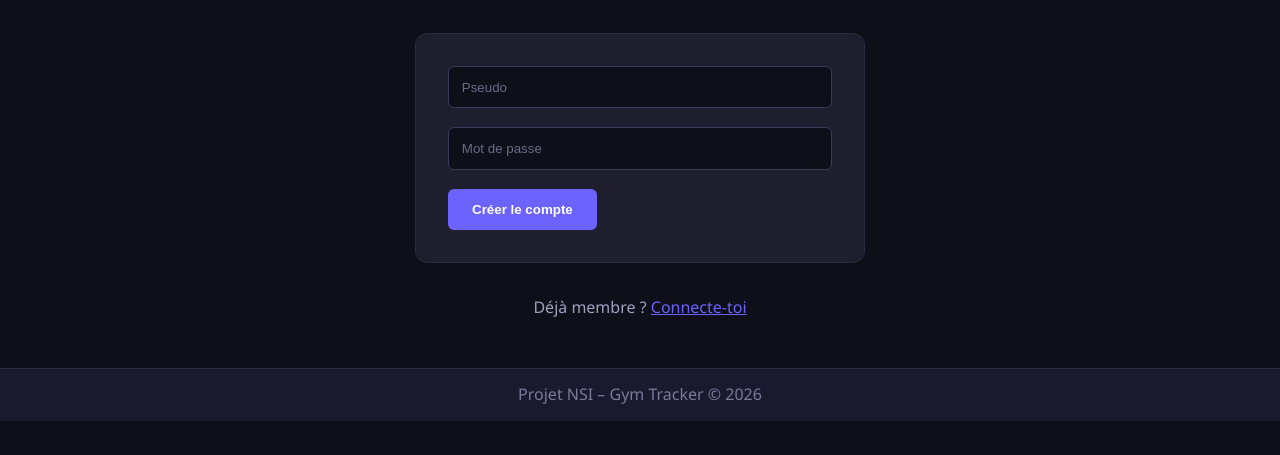
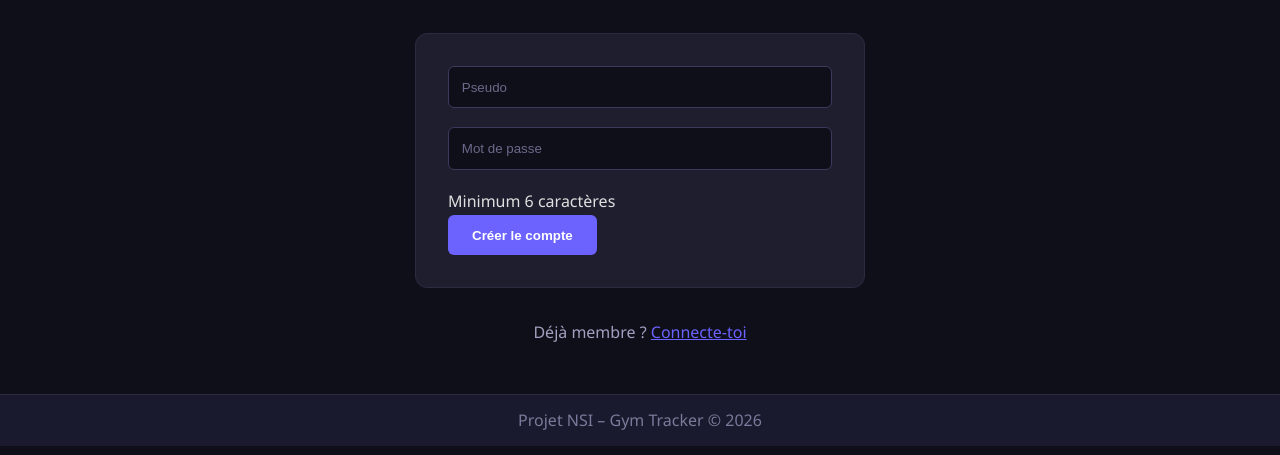
Before and after one commit to reibelbenjamin6-dev/projetNSI-gym, a Flask app: page /register in a window 1280 px wide. Shown: the part 167-622 px from the top of the page. Run offline with Flask 3, Linux system fonts and the light colour scheme.

Commit message:
Update register.html

```diff
--- a/templates/register.html
+++ b/templates/register.html
@@ -6,6 +6,7 @@
     <form method="post">
         <input name="username" placeholder="Pseudo" required>
         <input name="password" type="password" placeholder="Mot de passe" required>
+        <p class="password-hint">Minimum 6 caractères</p>
         <button type="submit">Créer le compte</button>
     </form>
     <p class="switch-link">Déjà membre ? <a href="{{ url_for('login') }}">Connecte-toi</a></p>
```
